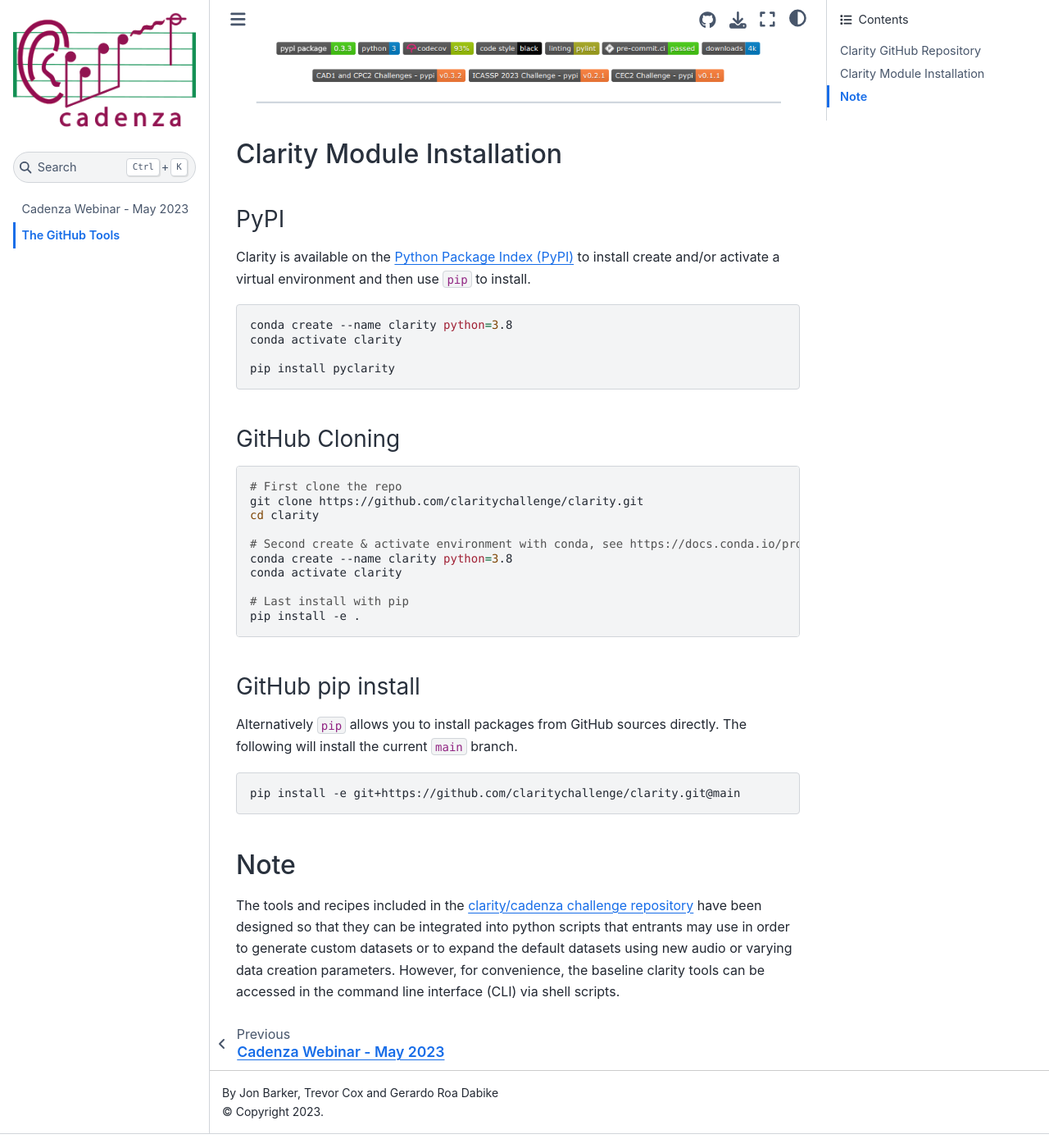
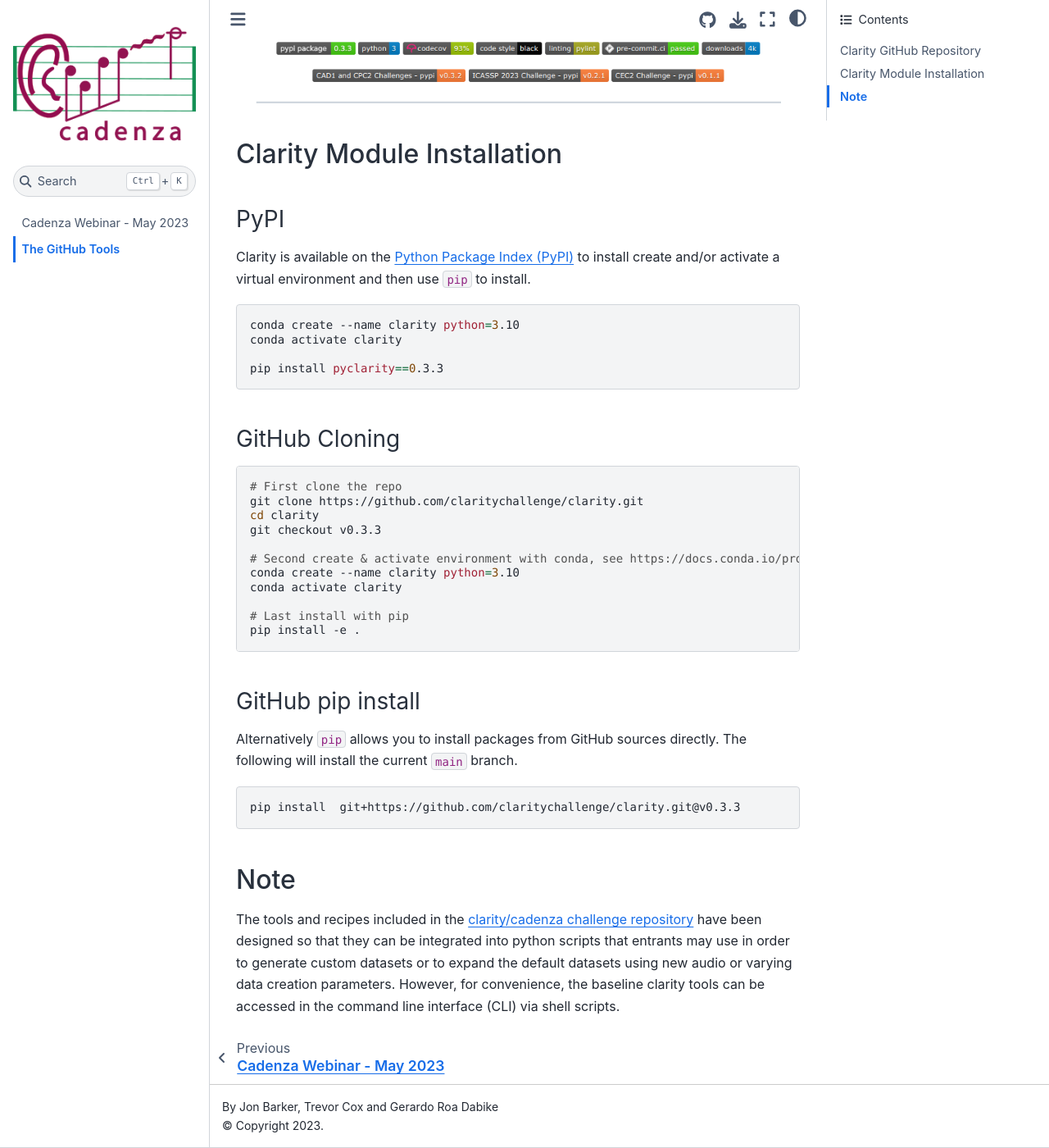
Before and after one commit to groadabike/cadenza_webinar_may2023, a Jupyter Book: the page built from docs/claritycadenza_tools.md, in a window 1280 px wide and 1400 px high, scrolled down 880 px. Shown: the whole window at 82% size. Built offline with Jupyter Book 1.0.4 settings and Sphinx 7.4.7 and the Sphinx Book theme 1.1.4, drawn with Linux system fonts in a browser that asks for light colours; pages that are not in the unit, such as notebooks, are missing from menus.

Commit message:
Install instructions for v0.3.3

````diff
--- a/docs/claritycadenza_tools.md
+++ b/docs/claritycadenza_tools.md
@@ -22,10 +22,10 @@ Clarity is available on the [Python Package Index (PyPI)](https://pypi.org/proje
 activate a virtual environment and then use `pip` to install.
 
 ```bash
-conda create --name clarity python=3.8
+conda create --name clarity python=3.10
 conda activate clarity
 
-pip install pyclarity
+pip install pyclarity==0.3.3
 ```
 
 ### GitHub Cloning
@@ -34,9 +34,10 @@ pip install pyclarity
 # First clone the repo
 git clone https://github.com/claritychallenge/clarity.git
 cd clarity
+git checkout v0.3.3
 
 # Second create & activate environment with conda, see https://docs.conda.io/projects/conda/en/latest/user-guide/install/index.html
-conda create --name clarity python=3.8
+conda create --name clarity python=3.10
 conda activate clarity
 
 # Last install with pip
@@ -49,7 +50,7 @@ Alternatively `pip` allows you to install packages from GitHub sources directly.
 `main` branch.
 
 ```bash
-pip install -e git+https://github.com/claritychallenge/clarity.git@main
+pip install  git+https://github.com/claritychallenge/clarity.git@v0.3.3
 ```
 
 ## Note
````
